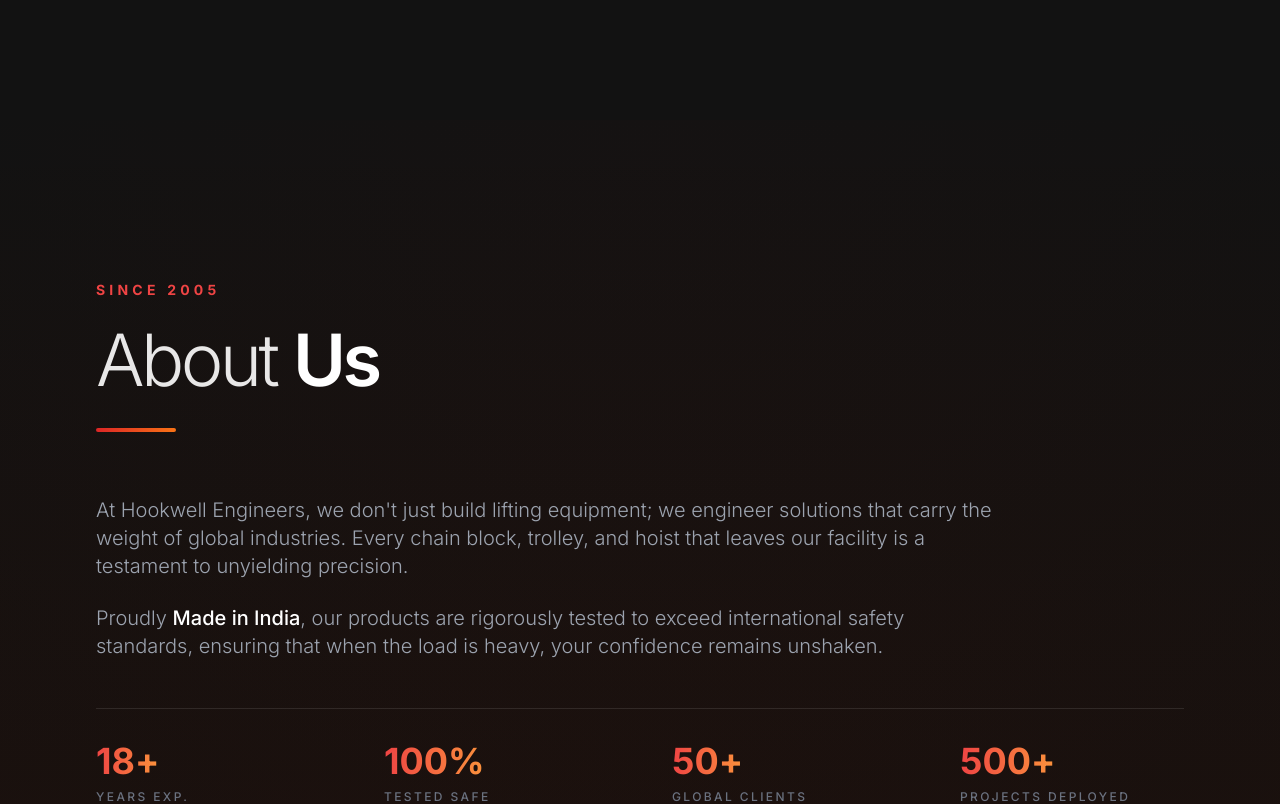
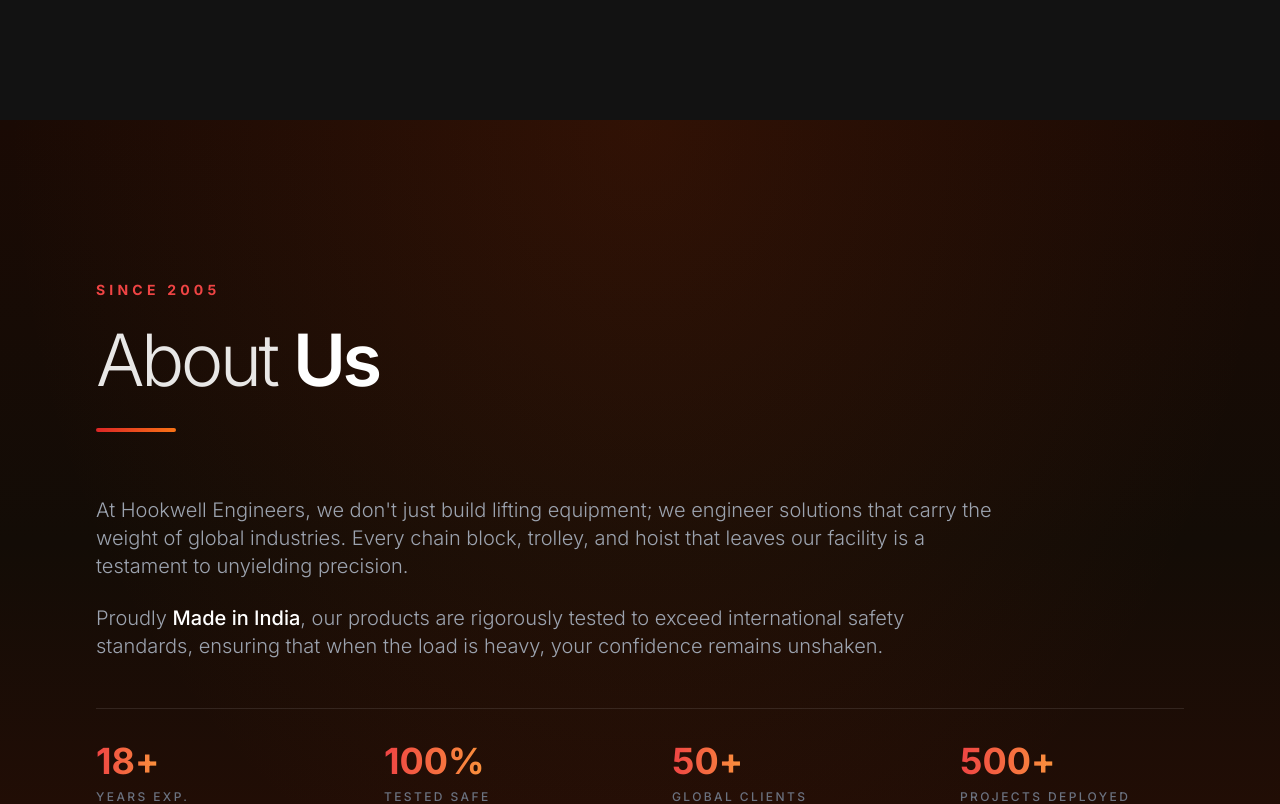
Before and after one commit to divyajyotsingh02-svg/Hookwell-Test-website, a Next.js app: page / in a window 1280 px wide. Shown: the part 3880-4684 px from the top of the page. Built offline with nearby package versions, Linux system fonts and the light colour scheme.

Commit message:
Apply warm industrial gradient theme across all sections

```diff
--- a/src/app/page.tsx
+++ b/src/app/page.tsx
@@ -6,7 +6,7 @@
 
 export default function Home() {
   return (
-    <main className="min-h-screen bg-[#121212]">
+    <main className="min-h-screen bg-gradient-to-b from-[#1a0a04] via-[#111111] to-[#0d0d0d]">
       <Navbar />
       <ScrollyCanvas />
       <About />
@@ -14,8 +14,8 @@
       <Contact />
 
       {/* Footer */}
-      <footer className="w-full relative py-12 px-6 md:px-24 bg-black overflow-hidden font-mono tracking-widest uppercase">
-        <div className="absolute inset-0 pointer-events-none bg-gradient-to-t from-black/80 to-black/40 z-0" />
+      <footer className="w-full relative py-12 px-6 md:px-24 bg-gradient-to-b from-[#0d0d0d] to-[#080808] overflow-hidden font-mono tracking-widest uppercase">
+        <div className="absolute inset-0 pointer-events-none bg-gradient-to-t from-[#1a0a04]/30 to-transparent z-0" />
         <div className="max-w-7xl mx-auto flex flex-col md:flex-row justify-between items-center text-xs font-light text-gray-500 relative z-10">
           <p>© {new Date().getFullYear()} HOOKWELL ENGINEERS. All rights reserved.</p>
           <div className="flex gap-6 mt-4 md:mt-0">
--- a/src/components/About.tsx
+++ b/src/components/About.tsx
@@ -5,11 +5,10 @@
 
 export default function About() {
   return (
-    <section id="about" className="w-full relative py-24 md:py-40 px-6 md:px-24 bg-[#121212] flex items-center justify-center overflow-hidden">
-      {/* Background aesthetics - Fade to rust gradient at bottom to merge with Our Products */}
-      <div className="absolute inset-0 pointer-events-none z-0 bg-gradient-to-b from-transparent to-[#2a0e05]/50" />
-      <div className="absolute inset-0 pointer-events-none opacity-20 z-0" style={{
-        background: 'radial-gradient(ellipse at center top, rgba(160, 20, 20, 0.1) 0%, rgba(18,18,18,1) 80%)'
+    <section id="about" className="w-full relative py-24 md:py-40 px-6 md:px-24 bg-gradient-to-b from-[#1a0a04] via-[#130c06] to-[#2a0e05] flex items-center justify-center overflow-hidden">
+      {/* Warm radial atmosphere */}
+      <div className="absolute inset-0 pointer-events-none z-0" style={{
+        background: 'radial-gradient(ellipse at 50% 0%, rgba(180, 60, 10, 0.15) 0%, transparent 70%)'
       }} />
 
       <div className="max-w-7xl mx-auto relative z-10 w-full flex flex-col gap-12 lg:gap-16">
--- a/src/components/Contact.tsx
+++ b/src/components/Contact.tsx
@@ -4,13 +4,10 @@
 
 export default function Contact() {
   return (
-    <section id="contact" className="w-full relative py-32 px-6 md:px-24 bg-[#121212] overflow-hidden">
-      {/* Cinematic gradient matching the dark theme */}
-      <div className="absolute inset-0 pointer-events-none bg-gradient-to-b from-[#121212] via-[#0a0a0a] to-black z-0" />
-
-      {/* Subtle radial glow */}
-      <div className="absolute inset-0 pointer-events-none opacity-40 z-0" style={{
-        background: 'radial-gradient(circle at 70% 50%, rgba(180, 20, 20, 0.08) 0%, transparent 60%)'
+    <section id="contact" className="w-full relative py-32 px-6 md:px-24 bg-gradient-to-b from-[#1a0a04] via-[#110d09] to-[#0d0d0d] overflow-hidden">
+      {/* Warm radial glow */}
+      <div className="absolute inset-0 pointer-events-none opacity-60 z-0" style={{
+        background: 'radial-gradient(circle at 70% 50%, rgba(180, 60, 10, 0.12) 0%, transparent 60%)'
       }} />
 
       <div className="max-w-7xl mx-auto relative z-10">
--- a/src/components/Projects.tsx
+++ b/src/components/Projects.tsx
@@ -84,7 +84,7 @@
                 />
 
                 {/* Gradient dark color blend — always on mobile, hover-only on desktop */}
-                <div className={`absolute inset-0 bg-gradient-to-t from-[#121212]/90 via-[#121212]/50 to-transparent z-0
+                <div className={`absolute inset-0 bg-gradient-to-t from-[#1a0a04]/90 via-[#1a0a04]/50 to-transparent z-0
                   opacity-100
                   md:opacity-0 md:group-hover:opacity-100 transition-opacity duration-500`} />
 
```
